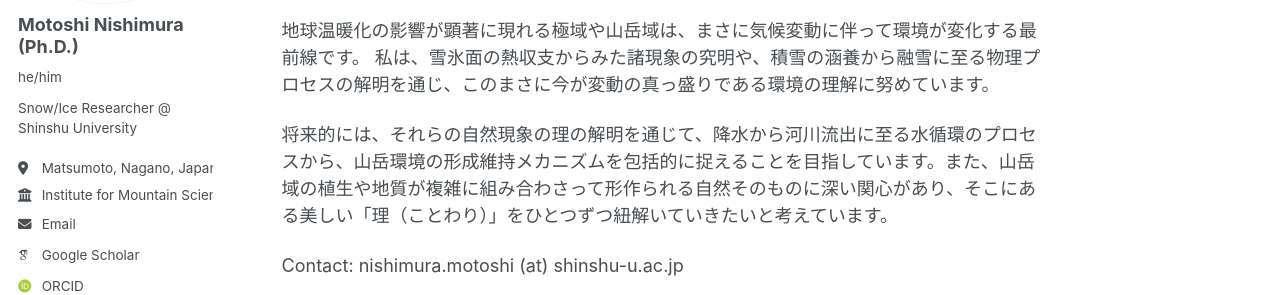
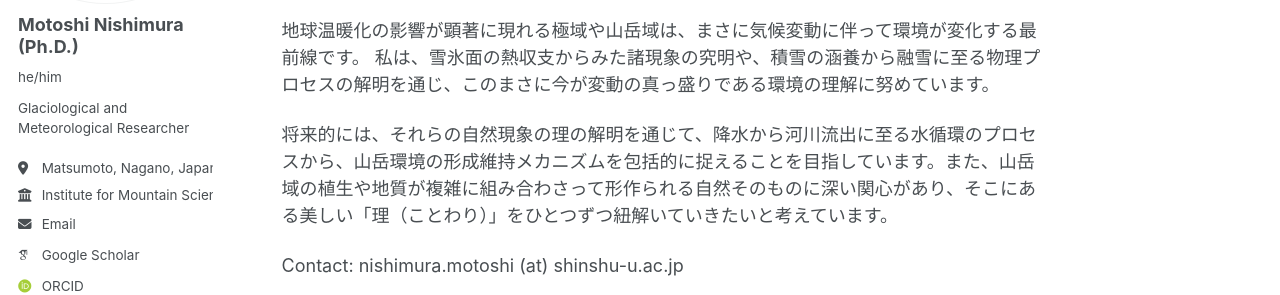
Before and after one commit to MotoshiNishimura/MotoshiNishimura.github.io, a Jekyll site: the page built from _pages/about.md, in a window 1280 px wide. Shown: the part 231-526 px from the top of the page. Built offline with Jekyll 4.4.1, drawn with Linux system fonts in a browser that asks for light colours; some web fonts are replaced; a script bundle is joined from its source files by our own code; library files that are not in the unit come from our copies.

Commit message:
Update _config.yml

```diff
--- a/_config.yml
+++ b/_config.yml
@@ -26,7 +26,7 @@ author:
   avatar           : "ProfilePic.jpg"
   name             : "Motoshi Nishimura (Ph.D.)"
   pronouns         : "he/him" # example: "she/her"
-  bio              : "Snow/Ice Researcher @ Shinshu University"
+  bio              : "Glaciological and Meteorological Researcher"
   location         : "Matsumoto, Nagano, Japan"
   employer         : "Institute for Mountain Science, Shinshu University"
   uri              : # URL
```
